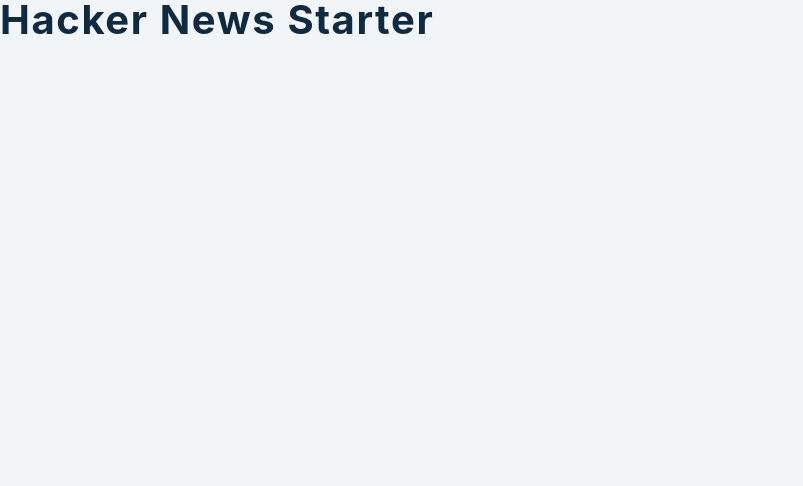
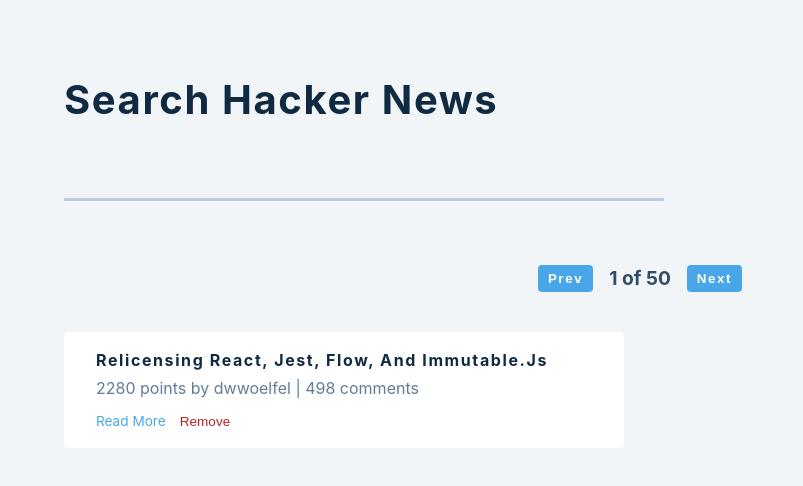
Before and after one commit to iamshahidameen/react-hacker-news, a React (Create React App) app: page / in a window 1280 px wide. Shown: the top 486 px of the page, without its empty margins (0-803 px from the left). Built offline with nearby package versions, Linux system fonts and the light colour scheme.

Commit message:
dded Hacker News layout

```diff
--- a/src/App.js
+++ b/src/App.js
@@ -1,9 +1,42 @@
-import React from 'react'
-import SearchForm from './SearchForm'
-import Stories from './Stories'
-import Buttons from './Buttons'
+import React from 'react';
+import SearchForm from './SearchForm';
+import Stories from './Stories';
+import Buttons from './Buttons';
 function App() {
-  return <h2>hacker news starter</h2>
+  return (
+    <>
+      <form className="search-form">
+        <h2>search hacker news</h2>
+        <input type="text" className="form-input" />
+      </form>
+      <div className="btn-container">
+        <button>prev</button>
+        <p>1 of 50</p>
+        <button>next</button>
+      </div>
+      <section className="stories">
+        <article className="story">
+          <h4 className="title">
+            Relicensing React, Jest, Flow, and Immutable.js
+          </h4>
+          <p className="info">
+            2280 points by <span>dwwoelfel | </span> 498 comments
+          </p>
+          <div>
+            <a
+              href="https://code.facebook.com/posts/300798627056246"
+              className="read-link"
+              target="_blank"
+              rel="noopener noreferrer"
+            >
+              read more
+            </a>
+            <button className="remove-btn">remove</button>
+          </div>
+        </article>
+      </section>
+    </>
+  );
 }
 
-export default App
+export default App;
```
